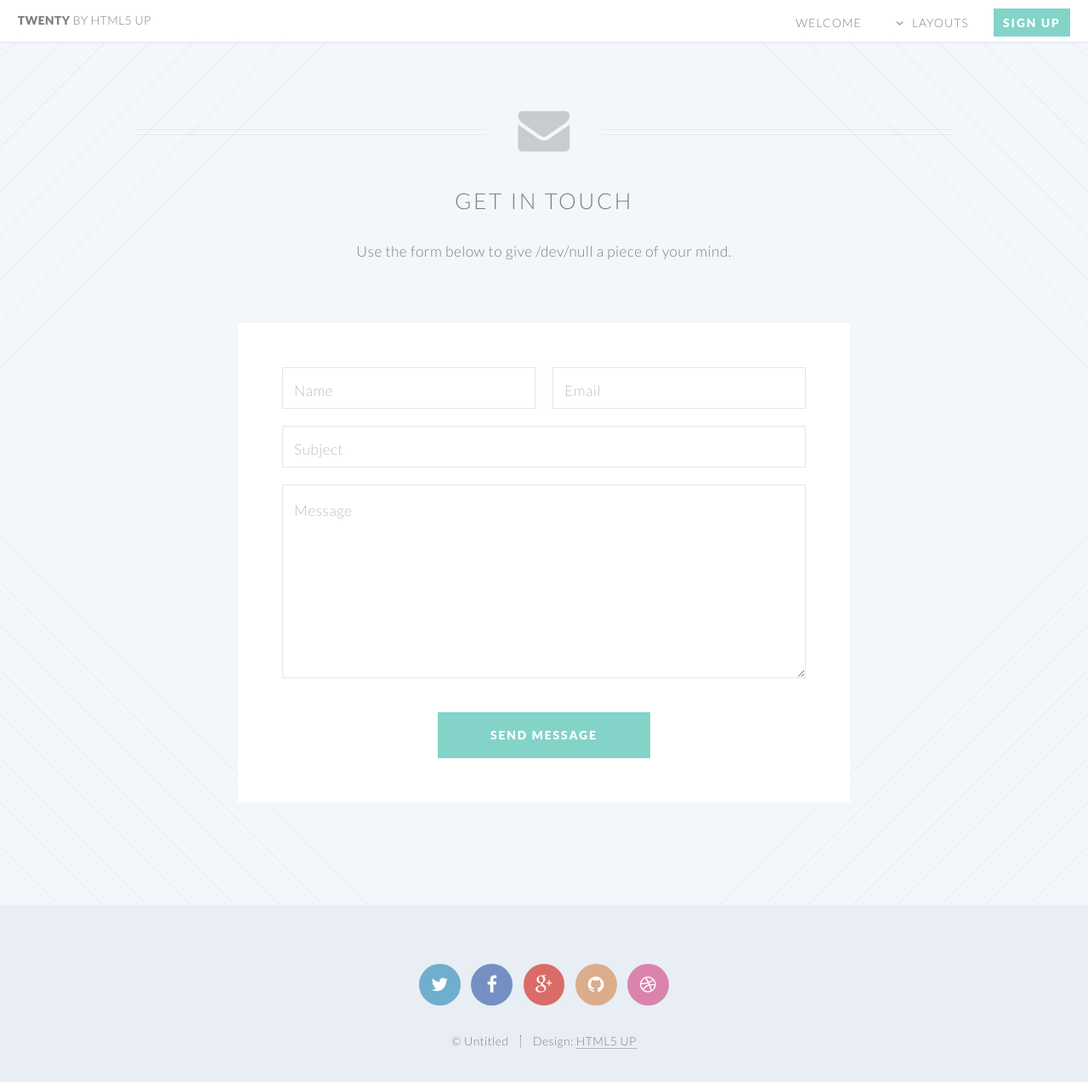
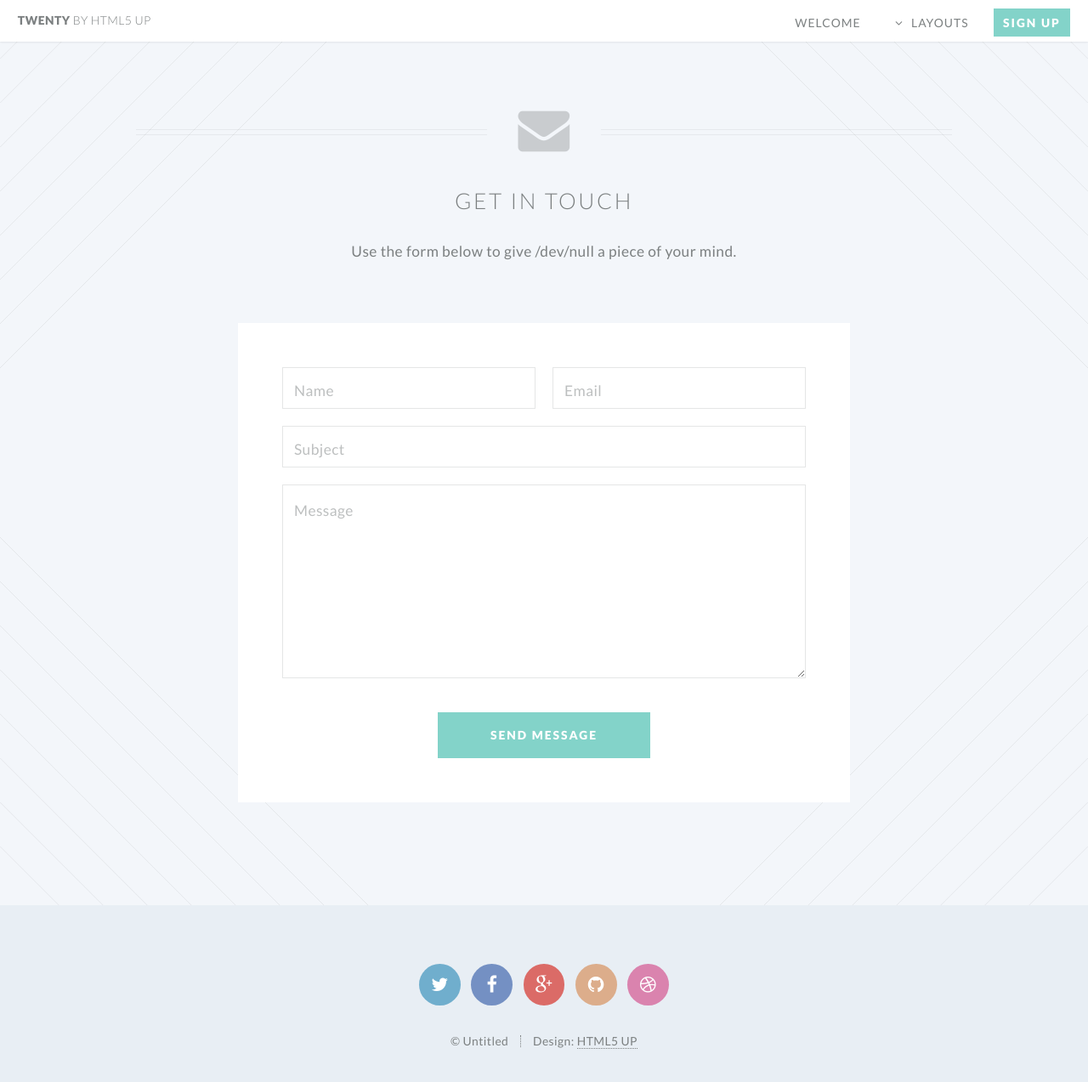
Before and after one commit to poseidonimaging/texasllcform, a Jekyll site: the page contact.html, which Jekyll copies as it is, in a window 1280 px wide and 1301 px high. Shown: the top 1273 px of the window at 85% size. Built offline with Jekyll 4.4.1, drawn with Linux system fonts in a browser that asks for light colours.

Commit message:
Change font size

```diff
--- a/css/style.css
+++ b/css/style.css
@@ -29,8 +29,8 @@
 	body, input, select, textarea {
 		color: #7c8081;
 		font-family: 'Lato', sans-serif;
-		font-size: 15pt;
-		font-weight: 300;
+		font-size: 18pt;
+		font-weight: 400;
 		letter-spacing: 0.025em;
 		line-height: 1.75em;
 	}
```
